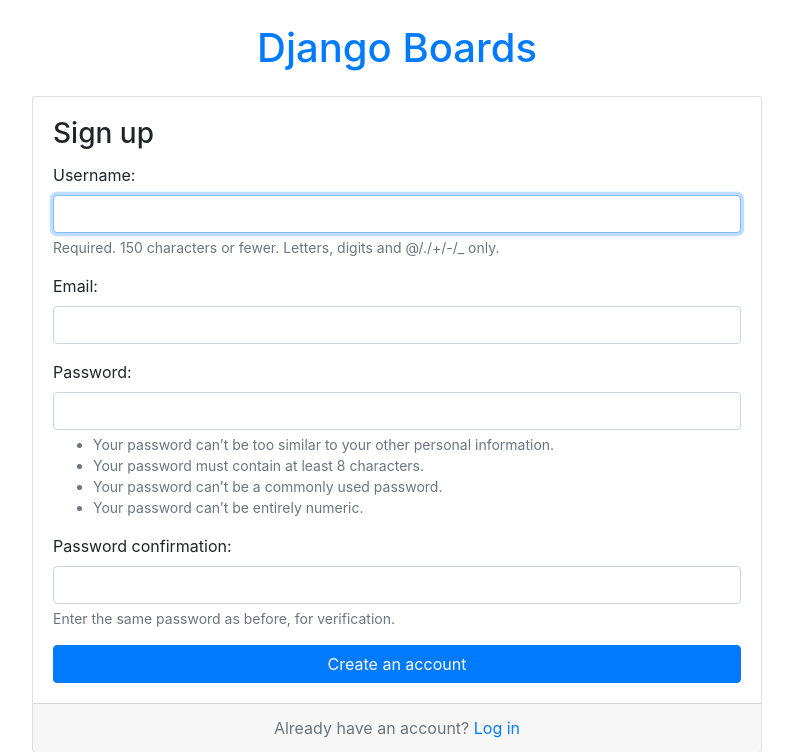
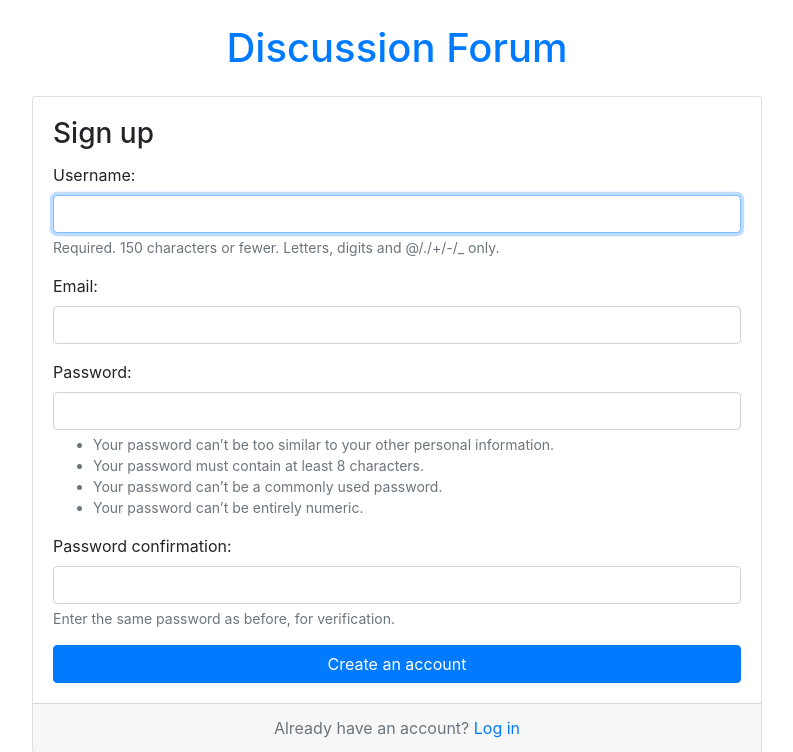
Before and after one commit to kdevesh/Forum, a Django app: page /signup/ in a window 1280 px wide. Shown: the top 752 px of the page, without its empty margins (243-1036 px from the left). Run offline with Django 3.2, Linux system fonts and the light colour scheme; some libraries are stand-ins or nearby versions; some web fonts are replaced.

```diff
--- a/boards/templatetags/gravatar.py
+++ b/boards/templatetags/gravatar.py
@@ -10,7 +10,7 @@ register = template.Library()
 @register.filter
 def gravatar(user):
     email = user.email.lower().encode('utf-8')
-    default = 'https://stocknewsusa.com/wp-content/uploads/2017/04/416c4a6a6184456ff20cbb7c5974ba3b.jpg'
+    default = 'mm'
     size = 256
     url = 'https://www.gravatar.com/avatar/{md5}?{params}'.format(
         md5=hashlib.md5(email).hexdigest(),
--- a/templates/base.html
+++ b/templates/base.html
@@ -3,7 +3,7 @@
 <html>
   <head>
     <meta charset="utf-8">
-    <title>{% block title %}Django Boards{% endblock %}</title>
+    <title>{% block title %}Discussion Forum{% endblock %}</title>
     <link href="https://fonts.googleapis.com/css?family=Peralta" rel="stylesheet">
     <link rel="stylesheet" href="{% static 'css/bootstrap.min.css' %}">
     <link rel="stylesheet" href="{% static 'css/app.css' %}">
@@ -13,7 +13,7 @@
     {% block body %}  <!-- HERE -->
    <nav class="navbar navbar-expand-sm navbar-dark bg-dark">
   <div class="container">
-    <a class="navbar-brand" href="{% url 'home' %}">Django Boards</a>
+    <a class="navbar-brand" href="{% url 'home' %}">Discussion Forum</a>
     <button class="navbar-toggler" type="button" data-toggle="collapse" data-target="#mainMenu" aria-controls="mainMenu" aria-expanded="false" aria-label="Toggle navigation">
       <span class="navbar-toggler-icon"></span>
     </button>
--- a/templates/base_accounts.html
+++ b/templates/base_accounts.html
@@ -9,7 +9,7 @@
 {% block body %}
   <div class="container">
     <h1 class="text-center logo my-4">
-      <a href="{% url 'home' %}">Django Boards</a>
+      <a href="{% url 'home' %}">Discussion Forum</a>
     </h1>
     {% block content %}
     {% endblock %}
--- a/templates/signup.html
+++ b/templates/signup.html
@@ -1,6 +1,6 @@
 {% extends 'base_accounts.html' %}
 
-{% block title %}Sign up to Django Boards{% endblock %}
+{% block title %}Sign up to Discussion Forum{% endblock %}
 
 {% block content %}
   <div class="row justify-content-center">
```
